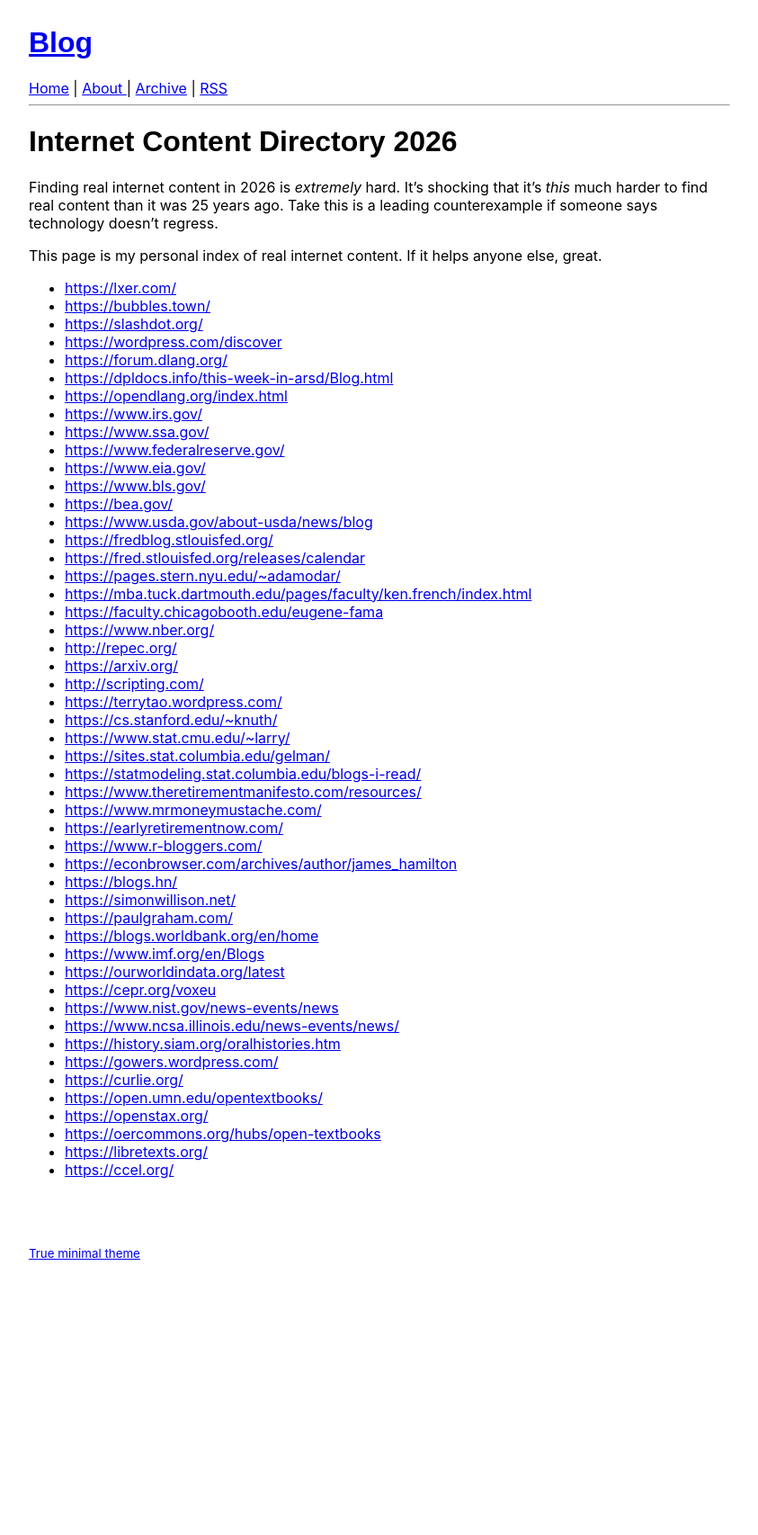
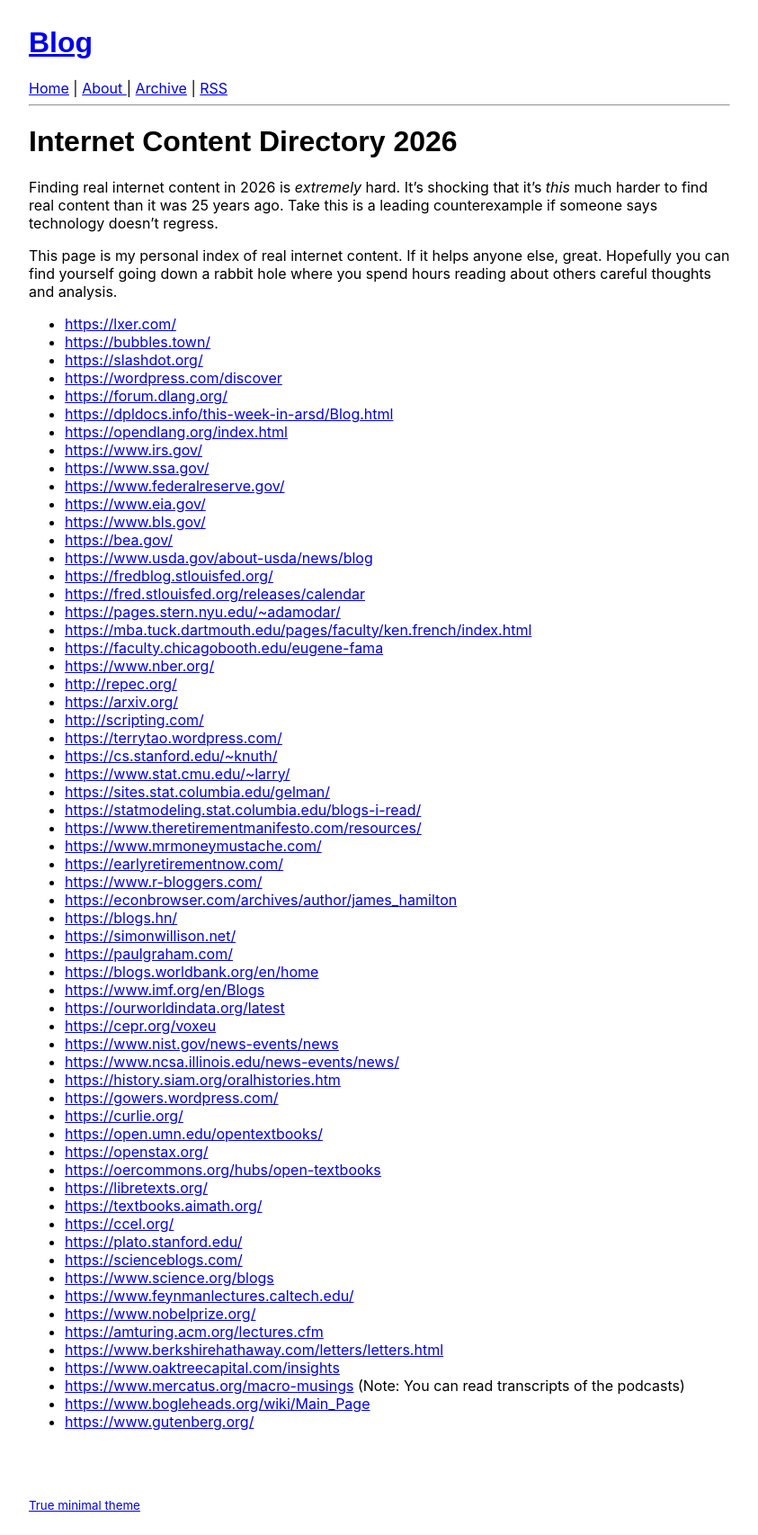
Before and after one commit to bachmeil/the-blog, a Jekyll site: the page built from _posts/2026-06-20-finding-content.md, in a window 1280 px wide. Shown: the whole page at 90% size, without its empty margins (218-1061 px from the left). Built offline with Jekyll 4.4.1, drawn with Linux system fonts in a browser that asks for light colours; before the commit the page ends 1426 px from its top, so only the background shows below that.

Commit message:
New post with internet directory

```diff
--- a/_posts/2026-06-20-finding-content.md
+++ b/_posts/2026-06-20-finding-content.md
@@ -4,7 +4,7 @@
 ---
 Finding real internet content in 2026 is *extremely* hard. It's shocking that it's *this* much harder to find real content than it was 25 years ago. Take this is a leading counterexample if someone says technology doesn't regress.
 
-This page is my personal index of real internet content. If it helps anyone else, great.
+This page is my personal index of real internet content. If it helps anyone else, great. Hopefully you can find yourself going down a rabbit hole where you spend hours reading about others careful thoughts and analysis.
 
 - <https://lxer.com/>
 - <https://bubbles.town/>
@@ -55,4 +55,16 @@
 - <https://openstax.org/>
 - <https://oercommons.org/hubs/open-textbooks>
 - <https://libretexts.org/>
+- <https://textbooks.aimath.org/>
 - <https://ccel.org/>
+- <https://plato.stanford.edu/>
+- <https://scienceblogs.com/>
+- <https://www.science.org/blogs>
+- <https://www.feynmanlectures.caltech.edu/>
+- <https://www.nobelprize.org/>
+- <https://amturing.acm.org/lectures.cfm>
+- <https://www.berkshirehathaway.com/letters/letters.html>
+- <https://www.oaktreecapital.com/insights>
+- <https://www.mercatus.org/macro-musings> (Note: You can read transcripts of the podcasts)
+- <https://www.bogleheads.org/wiki/Main_Page>
+- <https://www.gutenberg.org/>
```
